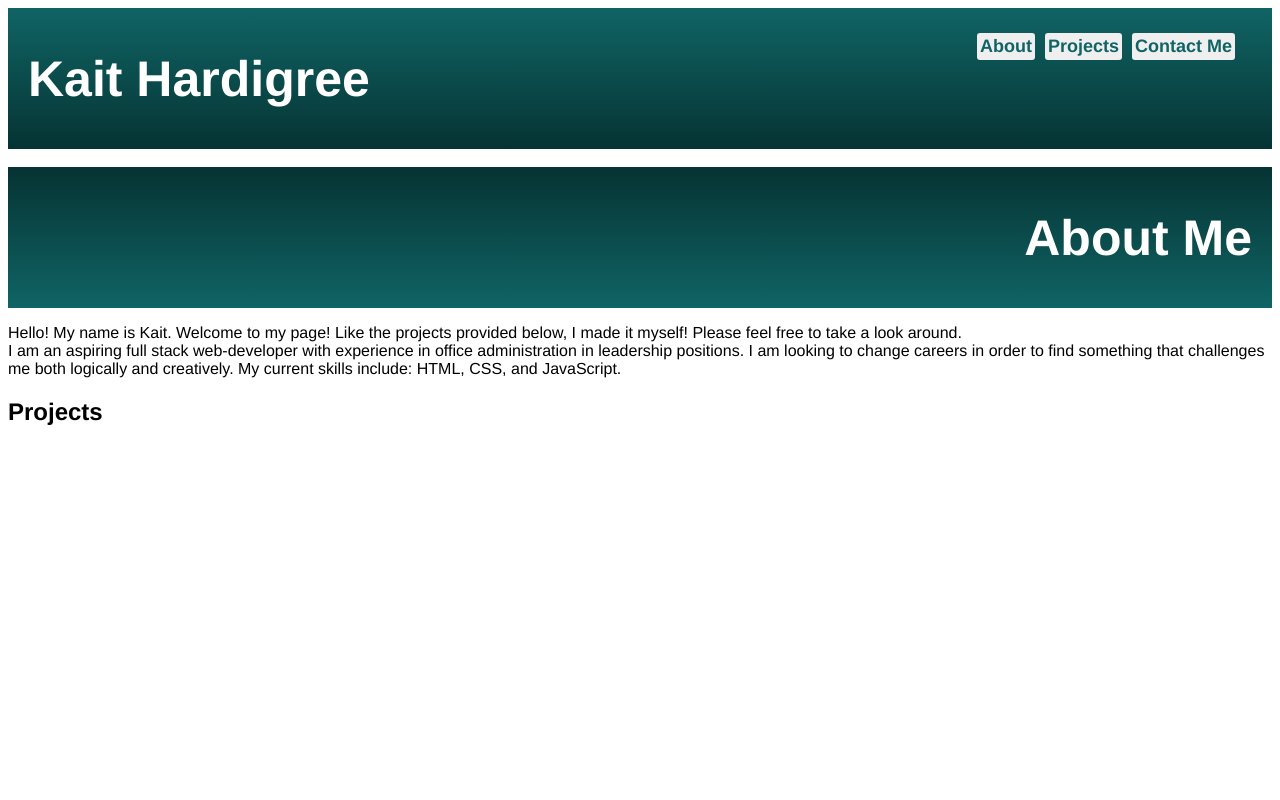
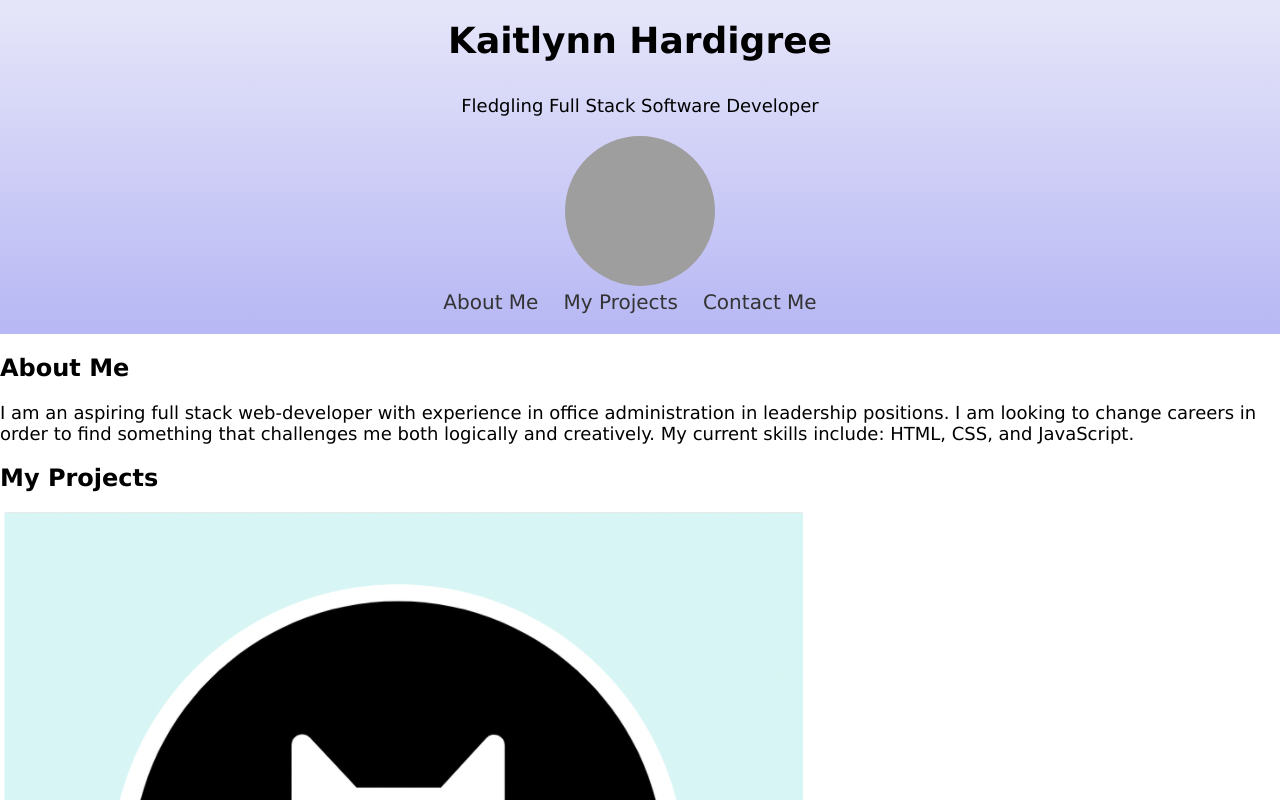
Before and after one commit to khardigree/portfolio, a plain HTML site: page index.html in a window 1280 px wide. Shown: the top 800 px of the page. Drawn offline with Linux system fonts and the light colour scheme; grey boxes are pictures that could not be loaded.

Commit message:
Reformatted HTML and CSS files, added links, images, etc.

```diff
--- a/assets/css/styles.css
+++ /dev/null
@@ -1,75 +0,0 @@
-* {
-  font-family: "Franklin Gothic Medium", "Arial Narrow", Arial, sans-serif;
-}
-
-nav {
-  display: flex;
-  /* background-color: #4285f5; */
-  min-height: 100px;
-  margin: 0;
-}
-
-.headerLinks {
-  display: flex;
-  position: absolute;
-  justify-content: space-between;
-  right: 20px;
-  margin: 20px;
-  width: auto;
-  align-items: center;
-}
-
-.navbar {
-  color: white;
-  display: flex;
-  font-size: largest;
-  background: linear-gradient(to bottom, #106465, #063333);
-}
-
-.navHeader {
-  display: flex;
-  position: relative;
-  margin: 20px, 20px;
-  left: 20px;
-  font-size: 50px;
-}
-
-button {
-  color: #106465;
-  border: 1px solid, #106465;
-  border: #106465;
-  font-size: large;
-  font-weight: bold;
-  border-radius: 3px;
-  transition: background-color 0.3s;
-  padding: 3px;
-  margin: 5px;
-}
-
-button:hover {
-  background-color: #106465;
-  color: white;
-}
-
-.bioHeader {
-  display: flex;
-  font-size: 40px;
-  justify-content: end;
-  position: relative;
-  min-height: 100px;
-  background: linear-gradient(to bottom, #063333, #106465);
-  margin: 0;
-  color: white;
-}
-
-.bheading {
-  display: flex;
-  position: relative;
-  margin: 20px, 20px;
-  right: 20px;
-  font-size: 50px;
-}
-
-.bio {
-  font-size: largest;
-}
--- /dev/null
+++ b/assets/styles.css
@@ -0,0 +1,57 @@
+
+*{
+    font-family: 'Lucida Sans', 'Lucida Sans Regular', 'Lucida Grande', 'Lucida Sans Unicode', Geneva, Verdana, sans-serif;
+}
+
+body, h1, p, ul, li {
+    margin: 0;
+    padding: 0;
+}
+
+
+header {
+    text-align: center;
+    background: linear-gradient(to bottom, #E6E6FA, #b7b7f4);
+    padding: 20px;
+}
+
+
+h1 {
+    font-size: 36px;
+    margin-bottom: 15px;
+}
+
+
+p {
+    font-size: 18px;
+    margin-bottom: 20px;
+}
+
+
+.navbar ul {
+    list-style: none;
+}
+
+.navbar li {
+    display: inline;
+    margin-right: 20px;
+}
+
+.navbar a {
+    text-decoration: none;
+    color: #333;
+    font-size: 20px;
+}
+
+
+.avatar {
+    text-align: center;
+    margin-top: 20px;
+}
+
+.avatar img {
+    width: 150px;
+    height: 150px;
+    border-radius: 50%;
+    align-items: center;
+}
--- a/index.html
+++ b/index.html
@@ -1,46 +1,64 @@
 <!DOCTYPE html>
 <html lang="en">
 <head>
-    <meta charset="UTF-8" />
-    <meta name="viewport" content="width=device-width, initial-scale=1.0" />
-    <title>Kaitlynn Hardigree</title>
-    <link rel="stylesheet" href="./assets/css/styles.css" />
+    <meta charset="UTF-8">
+    <meta name="viewport" content="width=device-width, initial-scale=1.0">
+    <title>Kaitlynn Hardigree's Portfolio</title>
+    <link rel="stylesheet" href="./assets/styles.css">
 </head>
 <body>
+    <!-- Code for the header, should include name, avatar, and links to other sections of the page -->
 <header>
+    <h1>Kaitlynn Hardigree</h1>
+    <br>
+    <p>Fledgling Full Stack Software Developer</p>
 <nav class="navbar">
-        <h1 class="navHeader">Kait Hardigree</h1>
-        <div class="headerLinks">
-          <a href="#">
-            <button>About</button>
+    <div class="avatar">
+        <img src="https://pa1.aminoapps.com/7488/cbc35955bd818446cd98718b4da0617e937fba31r1-200-200_00.gif" alt="GIF of Rayquaza's sprite from Pokemon">
+    </div>
+    <ul>
+        <li> <a href="#">About Me</a></li>
+        <li> <a href="#">My Projects</a></li>
+        <li> <a href="#">Contact Me</a></li>
+    </ul>
+</nav>
+</header>
+
+<section class="bio">
+    <div class="sidebar">
+        <div class="about">
+            <h2>About Me</h2>
+            <p>I am an aspiring full stack web-developer with experience in office
+                administration in leadership positions. I am looking to change careers
+                in order to find something that challenges me both logically and
+                creatively. My current skills include: HTML, CSS, and JavaScript.</p>
+        </div>
+    </div>
+</section>
+<section class="work">
+    <div class="projects">
+        <h2>My Projects</h2>
+        <a class="prework" href="https://khardigree.github.io/prework-study-guide/">
+            <img src="./assets/bowtie-cat.png" alt="logo of a cat with a bowtie">
         </a>
-          <a href="#">
-            <button>Projects</button>
+        <a class="https://khardigree.github.io/module1-accessibility/">
+            <img src="./assets/Horiseon1.png" alt="picture of a landing page for a company named Horiseon. The front shows a man at a meeting standing over a table with others sitting around him.">
         </a>
-          <a href="#">
-            <button>Contact Me</button>
+        <a class="rayquaza" href="https://khardigree.github.io/personal-projects/">
+            <img src="https://assetsio.gnwcdn.com/pokemon_go_mega_rayquaza_thumbnail.jpg?width=1200&height=1200&fit=crop&quality=100&format=png&enable=upscale&auto=webp" alt="Picture of Rayquaza from Pokemon">
         </a>
     </div>
-      </nav>
-    </header>
-    <img src="" />
-    <section class="bio">
-      <div class="bioHeader">
-        <h1 class="bheading">About Me</h1>
-      </div>
-      <p>
-        Hello! My name is Kait. Welcome to my page! Like the projects provided
-        below, I made it myself! Please feel free to take a look around. <br />
-        I am an aspiring full stack web-developer with experience in office
-        administration in leadership positions. I am looking to change careers
-        in order to find something that challenges me both logically and
-        creatively. My current skills include: HTML, CSS, and JavaScript.
-      </p>
 </section>
 
-    <section class="projects">
-      <h2>Projects</h2>
-      <div class="firstproject"></div>
+<section class="contactMe">
+    <div class="contact">
+        <h2>Contact Me</h2>
+        <div class="contactLinks">
+        <a href="https://github.com/khardigree">GitHub</a>
+        <a href="https://www.linkedin.com/in/kaitlynn-hardigree-990ab3292/">LinkedIn</a>
+        <a href="mailto:kaitlynnhardigree@gmail.com">Email</a>
+        </div>
+    </div>
 </section>
 </body>
 </html>
```
Also changed, not shown: assets/bowtie-cat.png (added), 1 other file. Lines whose indentation alone changed are shown as unchanged.
